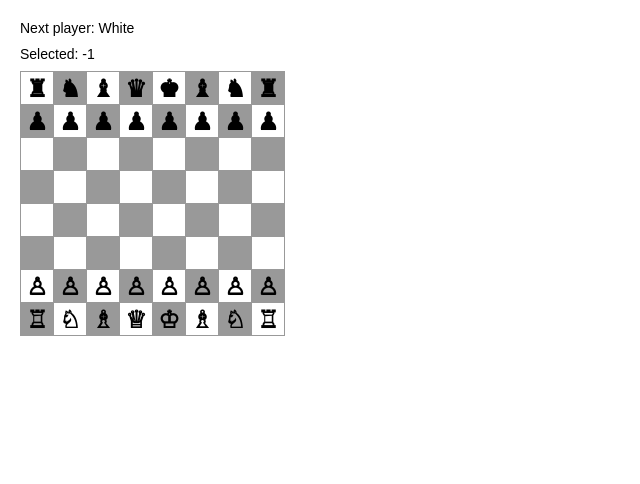
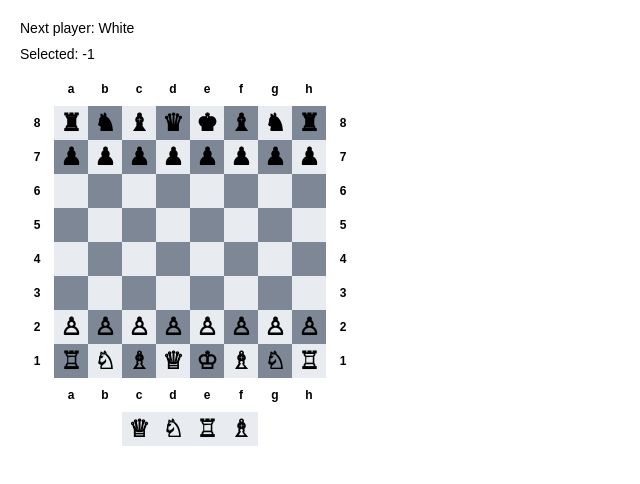
Before and after one commit to nn-tran/chess-react-hook, a React (Create React App) app: page / in a window 1280 px wide. Shown: the top 484 px of the page, without its empty margins (0-640 px from the left). Built offline with nearby package versions, Linux system fonts and the light colour scheme.

Commit message:
- cleanup css class - cleanup render - preliminary promotion handling

```diff
--- a/package.json
+++ b/package.json
@@ -6,6 +6,7 @@
     "@testing-library/jest-dom": "^5.14.1",
     "@testing-library/react": "^11.2.7",
     "@testing-library/user-event": "^12.8.3",
+    "chess-merida-font": "0.0.3",
     "react": "^17.0.2",
     "react-dom": "^17.0.2",
     "react-scripts": "4.0.3",
--- a/src/index.css
+++ b/src/index.css
@@ -17,42 +17,39 @@ ol, ul {
   margin-bottom: 10px;
 }
 
+.read-only-square {
+  background: #fff;
+  border: 0px solid #fff;
+  float: left;
+  font-size: 12px;
+  font-weight: bold;
+  line-height: 34px;
+  height: 34px;
+  margin-right: 0px;
+  margin-top: 0px;
+  padding: 0;
+  text-align: center;
+  width: 34px;
+}
+
+
 .square {
-  background: #fff;
-  border: 1px solid #999;
+  background: #e8ebef;
+  border: 0px solid #000;
   float: left;
   font-size: 24px;
   font-weight: bold;
   line-height: 34px;
   height: 34px;
-  margin-right: -1px;
-  margin-top: -1px;
+  margin-right: 0px;
+  margin-top: 0px;
   padding: 0;
   text-align: center;
   width: 34px;
 }
 
 .square:focus {
-  background: #0f0;
-}
-
-.squareBlack {
-  background: #999;
-  border: 1px solid #999;
-  float: left;
-  font-size: 24px;
-  font-weight: bold;
-  line-height: 34px;
-  height: 34px;
-  margin-right: -1px;
-  margin-top: -1px;
-  padding: 0;
-  text-align: center;
-  width: 34px;
-}
-
-.squareBlack:focus {
-  background: #0f0;
+  background: #2f2;
 }
 
 
--- a/src/index.js
+++ b/src/index.js
@@ -49,9 +49,19 @@ const data = {
 function Square(props) {
   return (
     <button
-      className = {(props.idX + props.idY ) %2 === 0 ? "square" : "squareBlack"}
+      className = {"square"}
       onClick = {props.onClick}
       style={{backgroundColor: props.color}}
+    >
+      {props.value}
+    </button>
+  );
+}
+
+function ReadOnlySquare(props) {
+  return (
+    <button
+      className = "read-only-square"
     >
       {props.value}
     </button>
@@ -76,6 +86,8 @@ class Board extends React.Component {
       enPassant: -1,
       selected: -1,
       bNext: true,
+      promote: 0,
+      gameOver: false,
     };
 
     const board = this.state.squares;
@@ -115,7 +127,6 @@ class Board extends React.Component {
     let legals = Array(64).fill(0);
     if (p>=0) {
       const moves = this.trimMoves(this.generateMoves(p));
-      console.log(moves);
       for (const move of moves) {
         legals[move[2]] = move[3];
       }
@@ -129,7 +140,7 @@ class Board extends React.Component {
   executeMove(p, start, final, type){
     const board = this.state.squares.slice();
     const colors = this.state.colors.slice();
-    const castle = this.state.canCastle.valueOf();
+    const castle = this.state.canCastle.slice();
     const pieces = this.state.pieces.slice();
     let enPassant = -1;
 
@@ -156,9 +167,8 @@ class Board extends React.Component {
       pieces[this.state.pieces.indexOf(start + direction)] = -1;
       board[start + direction] = null;
       colors[start + direction] = null;
-    } else {//castling, hard coded
+    } else if (type < 8) {//castling, hard coded
       castle[type-4] = 0;//disable the type we just did
-
       switch(type){
         case 4://0-0-0
           castle[1] = 0;//disable the other way of castling (can't castle long after castling short, and vice versa)
@@ -194,6 +204,8 @@ class Board extends React.Component {
           break;
         default://do nothing
       }
+    } else {//promotion
+      board[final] = this.promote(final);
     }
     return {
       squares: board,
@@ -202,6 +214,15 @@ class Board extends React.Component {
       canCastle: castle,
       enPassant: enPassant,
     };
+  }
+
+  //promote piece at target square
+  promote(target){
+    if (target < 8) {//white pawn promoting
+
+    } else {//black pawn promoting
+
+    }
   }
 
   //generates pseudo-legal moves (moves that the pieces could make, but not necessarily results in a legal position)
@@ -230,13 +251,23 @@ class Board extends React.Component {
       for (const offset of piece.offset){//capturing diagonally forward
         let n = i;
         n = mailbox[mailbox64[n] + offset];
-        if (n !== -1 && colors[n] === enemy) moves.push([p, i, n, 2]);
+        if (n !== -1 && colors[n] === enemy){
+          if ( (n <= 7 && n >= 0) || (n <= 63 && n >= 56))
+          {//pawns reaching last rank must promote
+            moves.push([p, i, n, 8]);
+          }
+          moves.push([p, i, n, 2]);
+        }
         else if (n !== -1 && this.state.enPassant === n) {//captures en passant
           moves.push([p, i, n, 3]);
         }
       }
       const n = mailbox[mailbox64[i] + piece.move];//moving forward
       if (colors[n] === null){
+        if ( (n <= 7 && n >= 0) || (n <= 63 && n >= 56))
+        {//pawns reaching last rank must promote
+          moves.push([p, i, n, 8]);
+        } else {
           moves.push([p, i, n, 1]);
           if ( (n <= 23 && n >= 16 && colors[i] === 2)
             || (n <= 47 && n >= 40 && colors[i] === 1))
@@ -244,6 +275,7 @@ class Board extends React.Component {
             const m = mailbox[mailbox64[n] + piece.move];
             if (colors[m] === null) {
               moves.push([p, i, m, -n]);//type carries information required for en passant
+            }
           }
         }
       }
@@ -269,15 +301,30 @@ class Board extends React.Component {
   trimMoves(moves){
     return moves.filter(move => {
       if ((move[0] < 16) !== this.state.bNext) return false;
+      if (move[3] === 4){
+        return !(this.inDanger(60, this.state) & 2)
+          && !(this.inDanger(59, this.state) & 2)
+          && !(this.inDanger(58, this.state) & 2);
+      } else if (move[3] === 5){
+        return !(this.inDanger(60, this.state) & 2)
+          && !(this.inDanger(61, this.state) & 2)
+          && !(this.inDanger(62, this.state) & 2);
+      } else if (move[3] === 6){
+        return !(this.inDanger(4, this.state) & 1)
+          && !(this.inDanger(3, this.state) & 1)
+          && !(this.inDanger(2, this.state) & 1);
+      } else if (move[3] === 7){
+        return !(this.inDanger(4, this.state) & 1)
+          && !(this.inDanger(5, this.state) & 1)
+          && !(this.inDanger(6, this.state) & 1);
+      }
       const position = this.executeMove(...move);
       const bNext = this.state.bNext;
       const wKing = position.pieces[12];
       const bKing = position.pieces[28];
-      console.log(wKing + " " + this.inDanger(wKing, position));
-      console.log(bKing + " " + this.inDanger(bKing, position));
       if (this.inDanger(wKing, position) & 2 && bNext) return false;
       else if (this.inDanger(bKing, position) & 1 && !bNext) return false;
-      return true;
+      else return true;
     });
   }
 
@@ -307,6 +354,7 @@ class Board extends React.Component {
     return result;
   }
 
+  //just handle clicking a square
   handleClick(i){
     const squares = this.state.squares.slice();
     const selected = this.state.selected;
@@ -319,7 +367,7 @@ class Board extends React.Component {
       this.setState({selected: i});
     } else {
       const p = this.state.pieces.indexOf(selected);
-      const position = this.executeMove(p, selected, i, this.state.legals[i]);
+      const position = this.executeMove(p, selected, i, this.state.legals[i]);//move from selected to current square
       this.setState({
         squares: position.squares,
         colors: position.colors,
@@ -332,15 +380,34 @@ class Board extends React.Component {
     }
   }
 
+  handleClickPromote(){}
+
   renderSquare(i) {
+    const legal = !(this.state.legals[i] === 0);
+    let color = '';
+    if ( ((i&7)+(i>>3)) % 2 === 1){
+      if (this.state.selected !== i) color = "#7d8796";
+      else color = "#0d0";
+      if (legal) color = "#bbbb00";
+    } else if (legal) color = "#ffff00";
     return (
     <Square
-      idX={i%8}
-      idY={i>>3}
+      key={i}
       selected={this.state.selected === i ? true : false}
       value={this.state.squares[i]}
-      color={this.state.legals[i] === 0 ? '' : 'yellow'}
+      color={color}
       onClick={() => this.handleClick(i)}
+    />
+    );
+  }
+
+  renderPromoteSquare(i){
+    //if (!this.state.promote) return null;
+    return (
+    <Square
+      key={i}
+      value={i}
+      onClick={() => this.handleClickPromote(i)}
     />
     );
   }
@@ -348,96 +415,51 @@ class Board extends React.Component {
   render() {
     const player = 'Next player: ' + (this.state.bNext ? 'White' : 'Black');
     const status = '\nSelected: ' + this.state.selected;
-    let counter = 0;
+    const squares = [];
+    for (let i = 0; i < 8; i++){
+      const row = [];
+      for (let j = 0; j < 8; j++){
+        row.push(this.renderSquare(i*8+j));
+      }
+      const div = <div className="board-row" key={8-i}>
+                    <ReadOnlySquare value = {8-i} color = {'white'}/>
+                    {row}
+                    <ReadOnlySquare value = {8-i} color = {'white'}/>
+                  </div>;
+      squares.push(div);
+    }
+    const columnChars = " abcdefgh\t";
+    const columns = [];
+    for (const c of columnChars){
+      const cSquare = <ReadOnlySquare value = {c} color = {'white'} key = {c}/>;
+      columns.push(cSquare);
+    }
+
+    const promotePieces = [];
+    for (let i = 0; i < 3; ++i){
+      const align = <ReadOnlySquare value = {' '} color = {'white'} key = {i}/>;
+      promotePieces.push(align);
+    }
+    //promotion order is from most to least common
+    promotePieces.push(this.renderPromoteSquare('\u2655'));
+    promotePieces.push(this.renderPromoteSquare('\u2658'));
+    promotePieces.push(this.renderPromoteSquare('\u2656'));
+    promotePieces.push(this.renderPromoteSquare('\u2657'));
+
+
     return (
       <div>
         <div className="status">{player}</div>
         <div className="status">{status}</div>
-        <div className="board-row">
-          {this.renderSquare(counter++)}
-          {this.renderSquare(counter++)}
-          {this.renderSquare(counter++)}
-          {this.renderSquare(counter++)}
-          {this.renderSquare(counter++)}
-          {this.renderSquare(counter++)}
-          {this.renderSquare(counter++)}
-          {this.renderSquare(counter++)}
+        <div>{columns}</div>
+        {squares}
+        <div>{columns}</div>
+        {promotePieces}
       </div>
-        <div className="board-row">
-          {this.renderSquare(counter++)}
-          {this.renderSquare(counter++)}
-          {this.renderSquare(counter++)}
-          {this.renderSquare(counter++)}
-          {this.renderSquare(counter++)}
-          {this.renderSquare(counter++)}
-          {this.renderSquare(counter++)}
-          {this.renderSquare(counter++)}
-        </div>
-        <div className="board-row">
-          {this.renderSquare(counter++)}
-          {this.renderSquare(counter++)}
-          {this.renderSquare(counter++)}
-          {this.renderSquare(counter++)}
-          {this.renderSquare(counter++)}
-          {this.renderSquare(counter++)}
-          {this.renderSquare(counter++)}
-          {this.renderSquare(counter++)}
-        </div>
-        <div className="board-row">
-          {this.renderSquare(counter++)}
-          {this.renderSquare(counter++)}
-          {this.renderSquare(counter++)}
-          {this.renderSquare(counter++)}
-          {this.renderSquare(counter++)}
-          {this.renderSquare(counter++)}
-          {this.renderSquare(counter++)}
-          {this.renderSquare(counter++)}
-        </div>
-        <div className="board-row">
-          {this.renderSquare(counter++)}
-          {this.renderSquare(counter++)}
-          {this.renderSquare(counter++)}
-          {this.renderSquare(counter++)}
-          {this.renderSquare(counter++)}
-          {this.renderSquare(counter++)}
-          {this.renderSquare(counter++)}
-          {this.renderSquare(counter++)}
-        </div>
-        <div className="board-row">
-          {this.renderSquare(counter++)}
-          {this.renderSquare(counter++)}
-          {this.renderSquare(counter++)}
-          {this.renderSquare(counter++)}
-          {this.renderSquare(counter++)}
-          {this.renderSquare(counter++)}
-          {this.renderSquare(counter++)}
-          {this.renderSquare(counter++)}
-        </div>
-        <div className="board-row">
-          {this.renderSquare(counter++)}
-          {this.renderSquare(counter++)}
-          {this.renderSquare(counter++)}
-          {this.renderSquare(counter++)}
-          {this.renderSquare(counter++)}
-          {this.renderSquare(counter++)}
-          {this.renderSquare(counter++)}
-          {this.renderSquare(counter++)}
-        </div>
-        <div className="board-row">
-          {this.renderSquare(counter++)}
-          {this.renderSquare(counter++)}
-          {this.renderSquare(counter++)}
-          {this.renderSquare(counter++)}
-          {this.renderSquare(counter++)}
-          {this.renderSquare(counter++)}
-          {this.renderSquare(counter++)}
-          {this.renderSquare(counter++)}
-        </div>
-      </div>
-
     );
   }
 }
+
 
 class Game extends React.Component {
   render() {
```
Also changed, not shown: 1 other file (tests, documents, lock files or other folders). Lines whose indentation alone changed are shown as unchanged.
